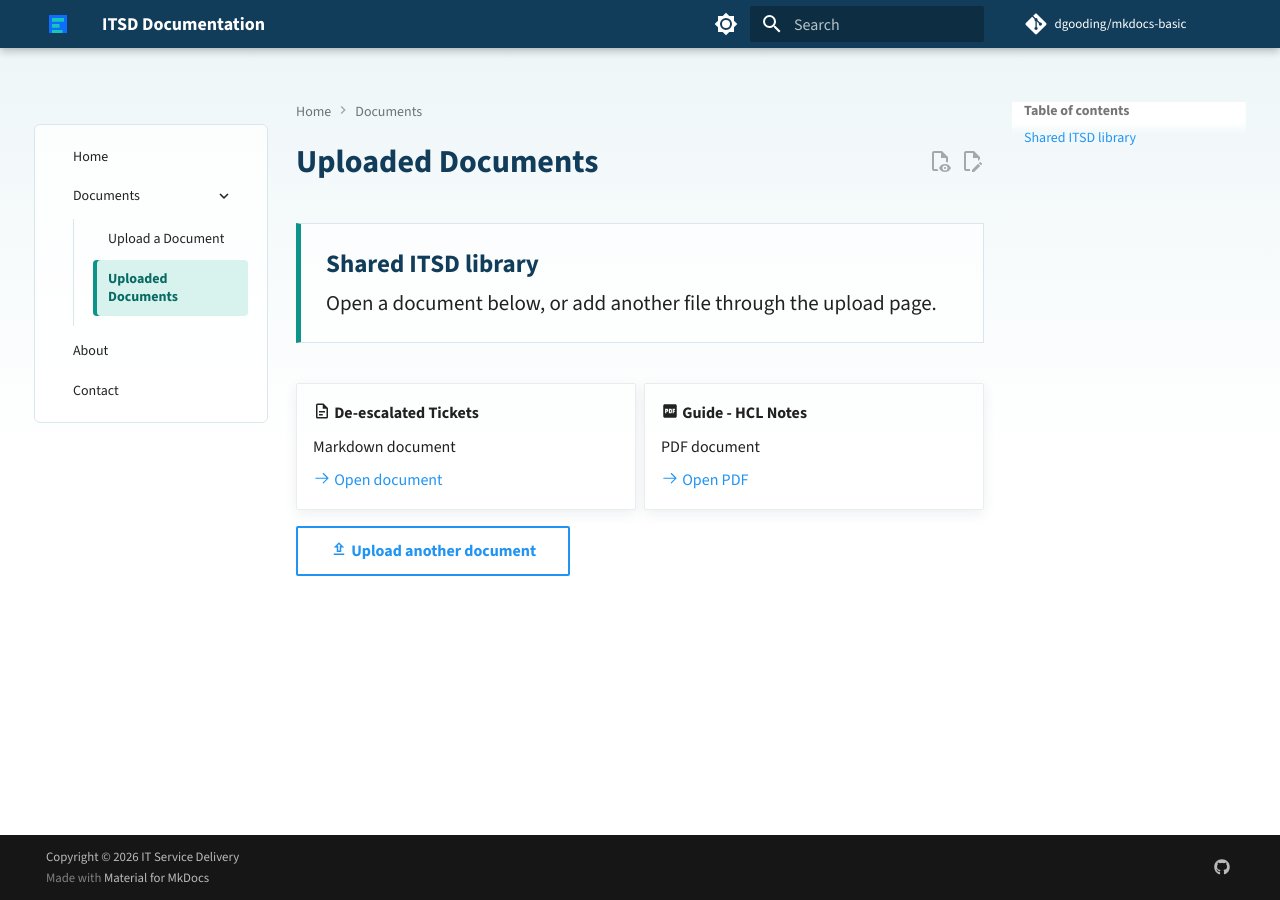
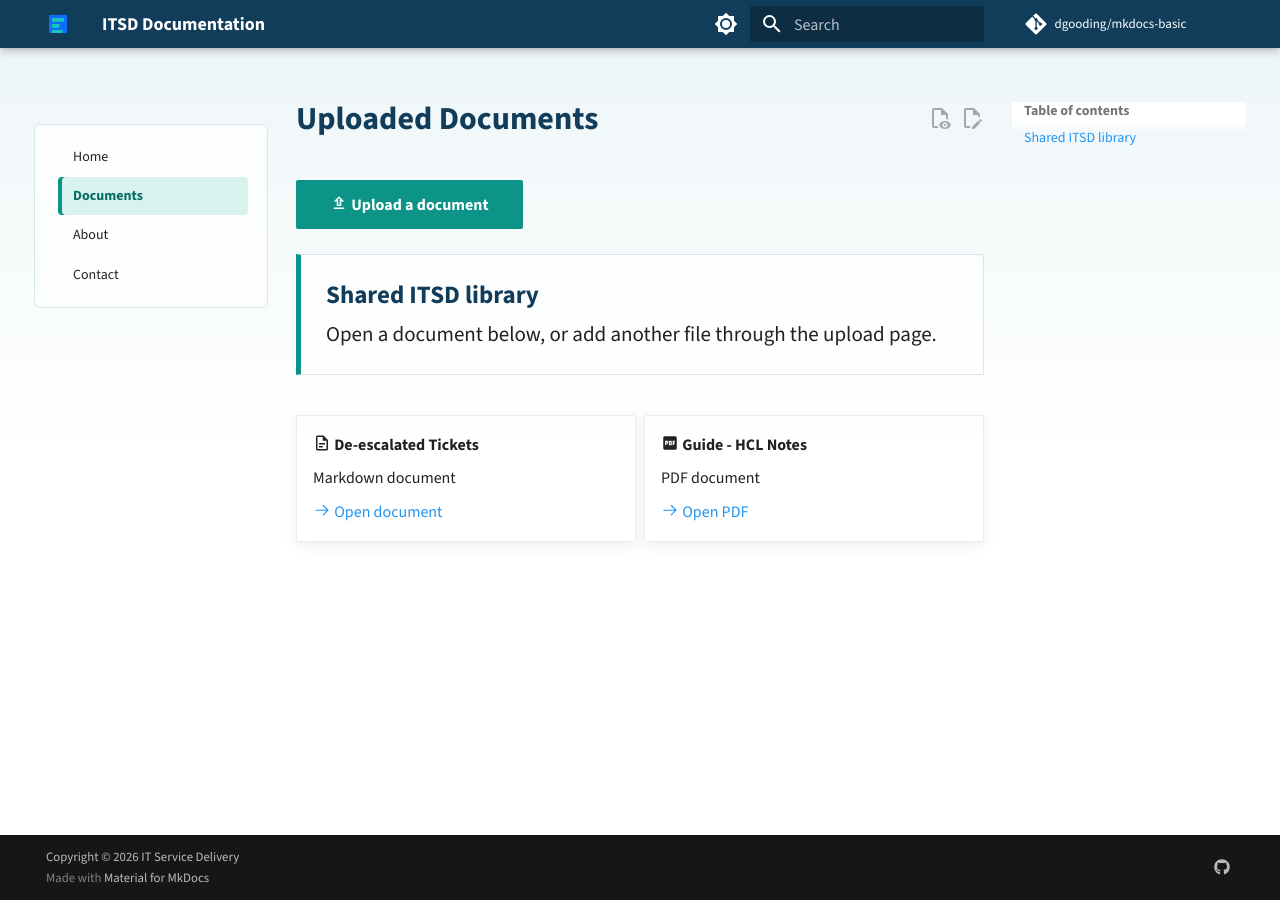
Before and after one commit to dgooding/mkdocs-basic, an MkDocs documentation site: the page built from docs/uploaded-documents.md, in a window 1280 px wide. Built offline with MkDocs 1.6.1 and Material for MkDocs 9.7.7, drawn with Linux system fonts in a browser that asks for light colours; comment, search, counter and statistics services are not loaded.

Commit message:
docs: auto-update 2026-08-26 19:27:44

```diff
--- a/docs/uploaded-documents.md
+++ b/docs/uploaded-documents.md
@@ -23,5 +25,3 @@ Open a document below, or add another file through the upload page.
 	[:octicons-arrow-right-24: Open PDF](Guide%20-%20HCL%20Notes.pdf)
 
 </div>
-
-[:material-upload-outline: Upload another document](upload-documents.md){ .md-button }
--- a/mkdocs.yml
+++ b/mkdocs.yml
@@ -79,8 +79,6 @@ extra_css:
 
 nav:
   - Home: index.md
-  - Documents:
-      - Upload a Document: upload-documents.md
-      - Uploaded Documents: uploaded-documents.md
+  - Documents: uploaded-documents.md
   - About: about.md
   - Contact: contact.md
```
Also changed, not shown: other parts of docs/uploaded-documents.md (+2 -0 lines), docs/index.md (+1 -1 lines).
